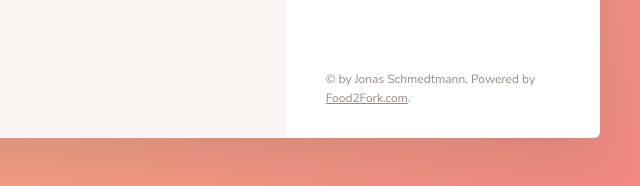
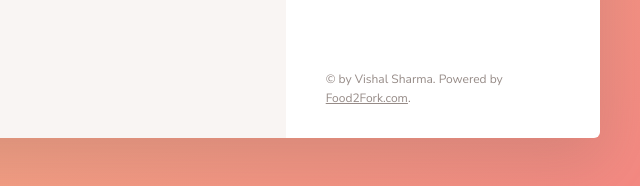
Before and after one commit to 14BCE0298/Recipe-Explorer, a website built with webpack: page src/index.html in a window 1280 px wide. Shown: the part 1013-1199 px from the top of the page, 640-1280 px from the left. Built offline with nearby package versions, Linux system fonts and the light colour scheme.

Commit message:
Renaming

```diff
--- a/src/index.html
+++ b/src/index.html
@@ -429,7 +429,7 @@
             </ul>
 
             <div class="copyright">
-                &copy; by Jonas Schmedtmann. Powered by
+                &copy; by Vishal Sharma. Powered by
                 <a href="http://food2fork.com" target="_blank" class="link">Food2Fork.com</a>.
             </div>
 
```
